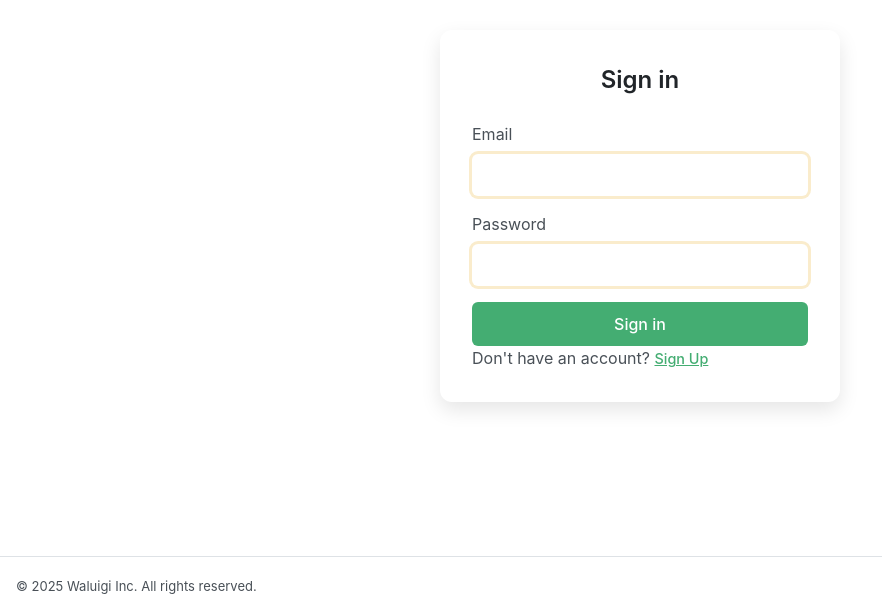
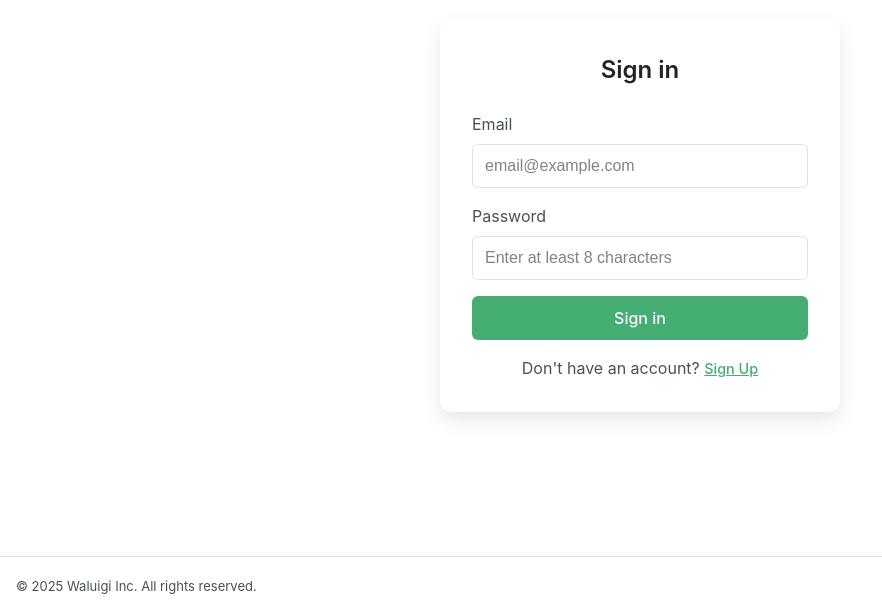
Before and after one commit to kylecohead/p2p-payment-platform, a React (Vite) app in the folder frontend/: page /login in a window 1280 px wide. Shown: the part 184-800 px from the top of the page, without its empty margins (0-882 px from the left). Built offline with nearby package versions, Linux system fonts and the light colour scheme.

Commit message:
Updated login colours

```diff
--- a/frontend/src/pages/Login.css
+++ b/frontend/src/pages/Login.css
@@ -46,13 +46,10 @@
   padding: 0.75rem;
   font-size: 1rem;
   margin-bottom: 1rem;
-  border: 1px solid var(--gray-300);
   border-radius: 6px;
   background-color: var(--gray-50);
   color: var(--gray-900);
   transition: border-color 0.3s, box-shadow 0.3s;
-  border-color: var(--green, rgb(231, 158, 0));
-  box-shadow: 0 0 0 3px rgba(231, 158, 0, 0.2);
   outline: none;
 }
 
@@ -62,14 +59,14 @@
   font-size: 1rem;
   border: none;
   border-radius: 6px;
-  background-color: var(--primary, rgb(231, 158, 0));
+  background-color: var(--primary);
   color: var(--white);
   cursor: pointer;
   transition: background-color 0.3s ease;
 }
 
 .submit-button:hover {
-  background-color: rgb(206, 140, 0);
+  background-color: var(--primary-dark);
 }
 
 .switch-button {
@@ -85,6 +82,11 @@
 
 .switch-button:hover {
   color: var(--gray-900);
+}
+
+.switch-text {
+  text-align: center;
+  margin-top: 1rem;
 }
 
 .login-page-footer {
--- a/frontend/src/pages/Login.jsx
+++ b/frontend/src/pages/Login.jsx
@@ -122,6 +122,7 @@ export default function Login() {
                 onChange={(e) => setEmail(e.target.value)}
                 required
                 autoComplete="email"
+                placeholder="email@example.com"
               />
             </div>
             <div>
@@ -137,6 +138,7 @@ export default function Login() {
                 onChange={(e) => setPassword(e.target.value)}
                 required
                 autoComplete="current-password"
+                placeholder="Enter at least 8 characters"
               />
             </div>
             <button type="submit" className="submit-button">
@@ -156,6 +158,7 @@ export default function Login() {
                 className="input-box"
                 required
                 autoComplete="name"
+                placeholder="Your full name"
               />
             </div>
             <div>
@@ -169,6 +172,7 @@ export default function Login() {
                 className="input-box"
                 required
                 autoComplete="email"
+                placeholder="email@example.com"
               />
             </div>
             <div>
@@ -182,6 +186,7 @@ export default function Login() {
                 className="input-box"
                 required
                 autoComplete="tel"
+                placeholder="+1234567890"
               />
             </div>
             <div>
@@ -195,6 +200,7 @@ export default function Login() {
                 className="input-box"
                 required
                 autoComplete="new-password"
+                placeholder="Enter at least 8 characters"
               />
             </div>
             <div>
@@ -208,6 +214,7 @@ export default function Login() {
                 className="input-box"
                 required
                 autoComplete="new-password"
+                placeholder="Enter at least 8 characters"
               />
             </div>
             <button type="submit" className="submit-button">
@@ -215,7 +222,7 @@ export default function Login() {
             </button>
           </form>
         )}
-        <p>
+        <p className="switch-text">
           {isLogin ? (
             <>
               Don't have an account?{" "}
```
